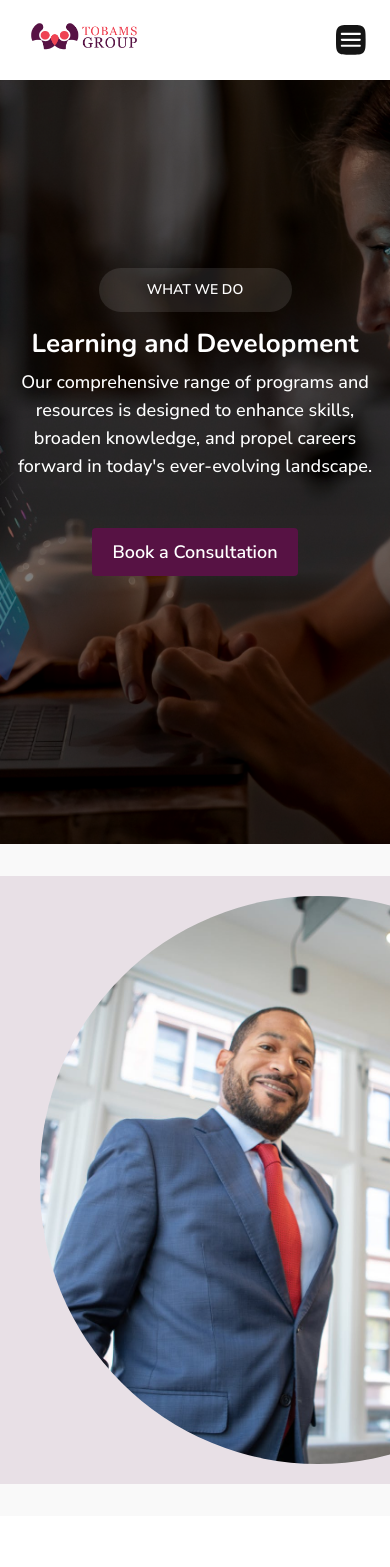
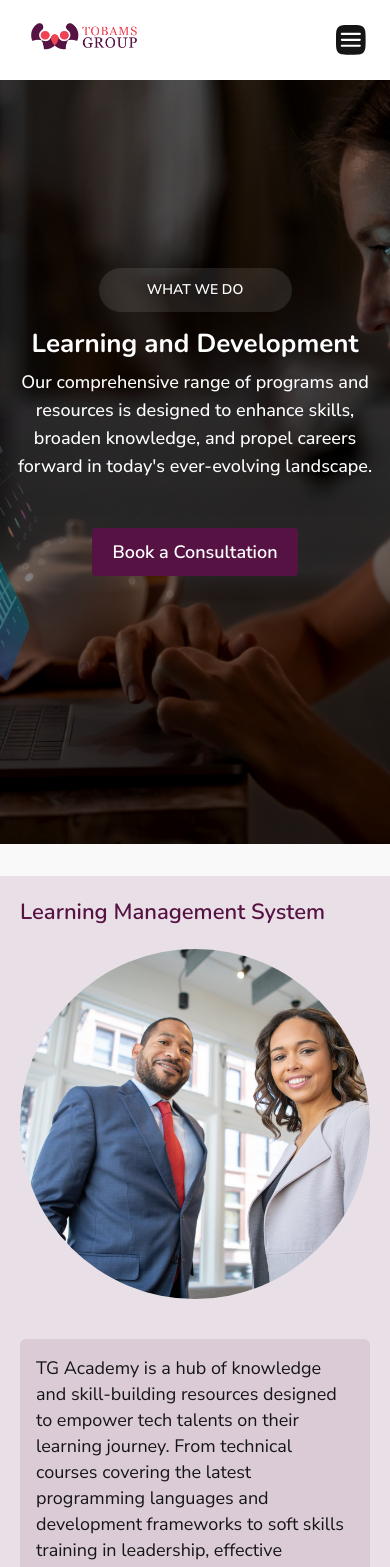
Before and after one commit to munachi821/tobams-internship, a Next.js app: page / in a window 390 px wide. Shown: the top 1567 px of the page. Built offline with nearby package versions, Linux system fonts and the light colour scheme.

Commit message:
the lms section is now responsive

```diff
--- a/app/page.tsx
+++ b/app/page.tsx
@@ -67,22 +67,27 @@ export default function Home() {
           </button>
         </div>
       </section>
-      <section className="bg-[#F9F9F9] py-8 h-fit flex my-auto">
-        <div className="bg-[#5712441A] px-10 overflow-x-hidden py-5  flex gap-10 items-center">
-          <div className="w-139 h-142 rounded-full overflow-hidden bg-red-500 shrink-0">
-            <Image
-              src={section2img}
-              alt="learning management system"
-              className="object-cover w-full h-full"
-            />
+      <section className="bg-[#F9F9F9] py-8 h-fit flex my-auto w-screen">
+        <div className="bg-[#5712441A] px-5 sm:px-10 overflow-x-hidden py-5 flex flex-col sm:flex-row gap-10 items-center">
+          <div>
+            <h2 className="sm:hidden font-nunito font-semibold text-[22px] text-primary mb-5">
+              Learning Management System
+            </h2>
+            <div className="w-full max-w-142 aspect-square rounded-full overflow-hidden shrink-0">
+              <Image
+                src={section2img}
+                alt="learning management system"
+                className="object-cover w-full h-full"
+              />
+            </div>
           </div>
 
           <div>
-            <h2 className="font-nunito font-semibold text-[35px] text-primary mb-5">
+            <h2 className="hidden sm:block font-nunito font-semibold text-[35px] text-primary mb-5">
               Learning Management System
             </h2>
 
-            <div className="bg-[#5712441A] p-4 rounded-md w-2xl text-lg text-main_text leading-6.5">
+            <div className="bg-[#5712441A] p-4 rounded-md max-w-2xl text-lg text-main_text leading-6.5">
               <p>
                 TG Academy is a hub of knowledge and skill-building resources
                 designed to empower tech talents on their learning journey. From
@@ -98,7 +103,7 @@ export default function Home() {
               <p className="font-bold text-primary mt-4 mb-2">
                 Some of our courses include:
               </p>
-              <ul className="flex flex-wrap gap-x-5 text-base gap-y-2">
+              <ul className="flex flex-col sm:flex-row sm:flex-wrap gap-x-5 text-base gap-y-2">
                 <li>● Business Analysis</li>
                 <li>● Design Thinking</li>
                 <li>● Effective Communication</li>
@@ -106,9 +111,13 @@ export default function Home() {
                 <li>● Carrer Development</li>
                 <li>● Business Model</li>
               </ul>
+
+              <button className="flex sm:hidden items-center gap-2 text-white bg-primary text-lg px-6 py-2.5 font-semibold rounded-sm mt-8">
+                Learn More <ArrowUpRight />
+              </button>
             </div>
 
-            <button className="flex items-center gap-2 text-white bg-primary text-lg px-6 py-2.5 font-semibold rounded-sm mt-10">
+            <button className="hidden sm:flex items-center gap-2 text-white bg-primary text-lg px-6 py-2.5 font-semibold rounded-sm mt-10">
               Learn More <ArrowUpRight />
             </button>
           </div>
```
